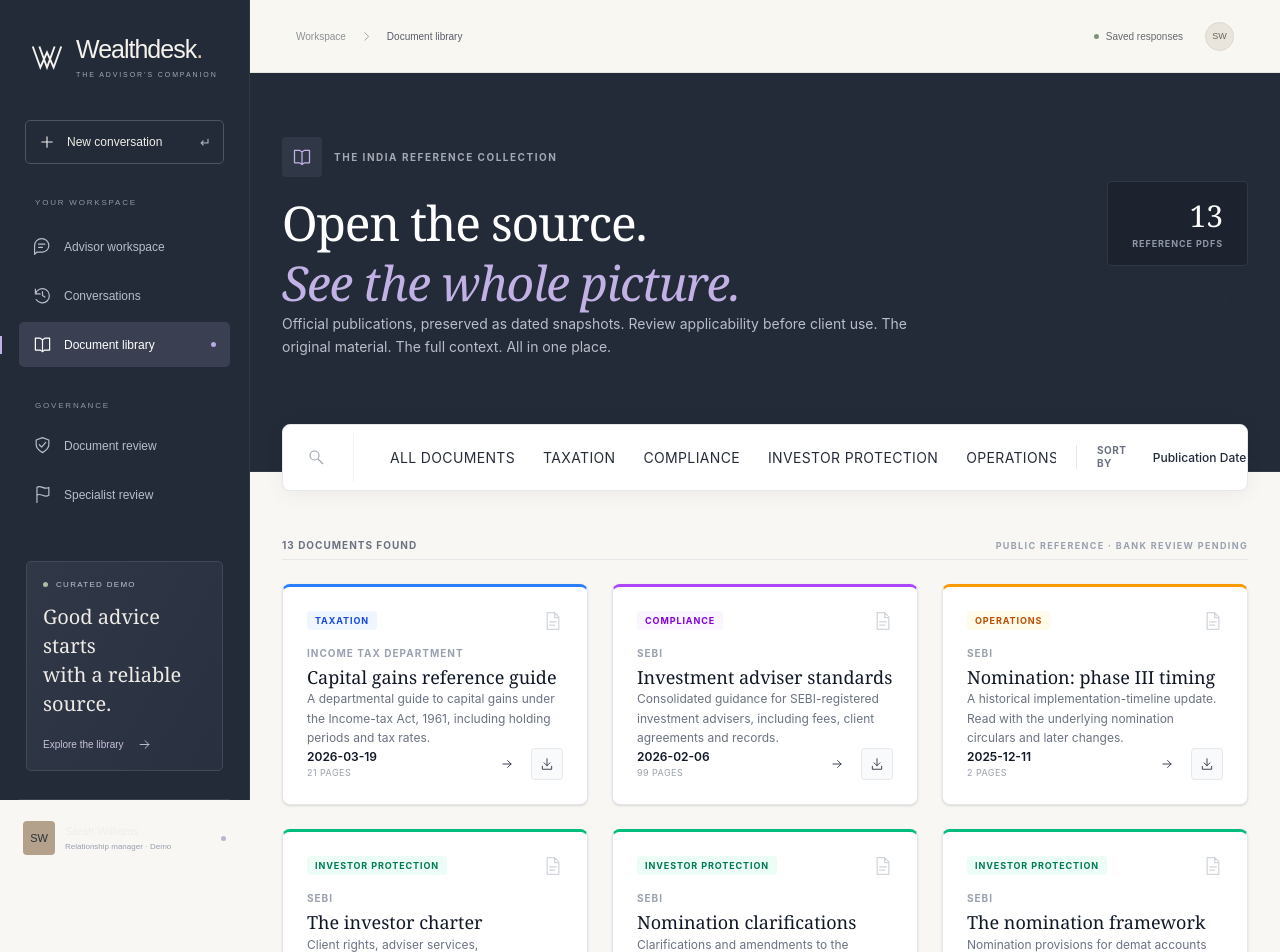
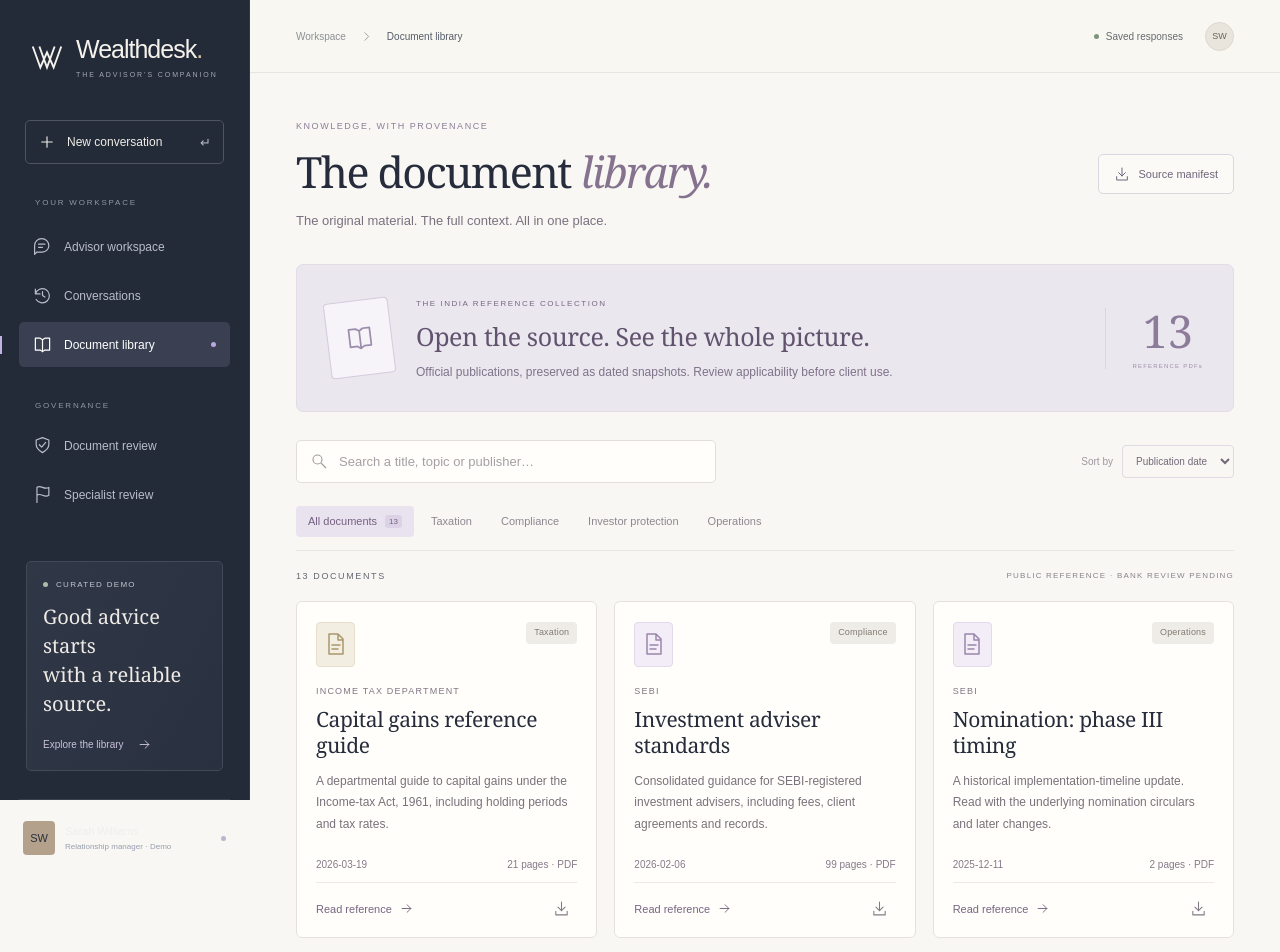
Before and after one commit to Aayush-207/wealth-advisor-copilot, a Next.js app in the folder frontend/: page /documents in a window 1280 px wide. Shown: the top 952 px of the page. Built offline with nearby package versions, Linux system fonts and the light colour scheme.

Commit message:
style: Revert to old document library design

```diff
--- a/frontend/src/app/documents/page.tsx
+++ b/frontend/src/app/documents/page.tsx
@@ -3,8 +3,8 @@
 import Link from "next/link";
 import { documents, type Citation } from "@/lib/knowledge";
 import Icon from "@/components/Icon";
+import PageHeading from "@/components/PageHeading";
 import EvidenceDrawer from "@/components/EvidenceDrawer";
-
 const categories = [
   "All documents",
   "Taxation",
@@ -12,21 +12,11 @@
   "Investor protection",
   "Operations",
 ];
-
-const categoryColors: Record<string, string> = {
-  "Taxation": "border-t-blue-500 text-blue-700 bg-blue-50",
-  "Compliance": "border-t-purple-500 text-purple-700 bg-purple-50",
-  "Investor protection": "border-t-emerald-500 text-emerald-700 bg-emerald-50",
-  "Operations": "border-t-amber-500 text-amber-700 bg-amber-50",
-  "All documents": "border-t-gray-500 text-gray-700 bg-gray-50",
-};
-
 export default function Library() {
   const [search, setSearch] = useState("");
   const [filter, setFilter] = useState("All documents");
   const [sort, setSort] = useState("newest");
   const [citation, setCitation] = useState<Citation | null>(null);
-
   const filtered = documents
     .filter(
       (d) =>
@@ -40,151 +30,110 @@
         ? a.title.localeCompare(b.title)
         : b.date.localeCompare(a.date),
     );
-
   return (
-    <div className="min-h-screen bg-[#f8f7f3] pb-24 font-sans">
-
-      {/* Professional Hero Banner */}
-      <div className="bg-[#232a38] pt-16 pb-28 px-8 border-b border-[#303847]">
-        <div className="max-w-7xl mx-auto flex flex-col md:flex-row justify-between items-start md:items-center gap-6">
-          <div className="max-w-2xl">
-            <div className="flex items-center gap-3 mb-4">
-              <div className="w-10 h-10 bg-[#303847] rounded flex items-center justify-center text-[#c1b1e4]">
-                <Icon name="book" size={20} />
+    <div className="standard-page">
+      <PageHeading
+        eyebrow="KNOWLEDGE, WITH PROVENANCE"
+        title="The document"
+        italic="library."
+        description="The original material. The full context. All in one place."
+        action={
+          <a
+            className="secondary-button"
+            href="/documents/provenance.json"
+            download
+          >
+            <Icon name="download" size={16} />
+            Source manifest
+          </a>
+        }
+      />
+      <div className="library-banner">
+        <div className="banner-icon">
+          <Icon name="book" size={28} />
         </div>
-              <span className="text-[#a3a9b4] text-[10px] font-bold tracking-[0.15em] uppercase">
-                The India Reference Collection
-              </span>
-            </div>
-            <h1 className="font-serif text-4xl md:text-5xl text-white font-normal leading-tight mb-4 tracking-tight">
-              Open the source. <br />
-              <em className="text-[#c1b1e4] italic">See the whole picture.</em>
-            </h1>
-            <p className="text-[#b9bec9] text-sm leading-relaxed">
-              Official publications, preserved as dated snapshots. Review applicability before client use. The original material. The full context. All in one place.
+        <div>
+          <span className="eyebrow">THE INDIA REFERENCE COLLECTION</span>
+          <h2>Open the source. See the whole picture.</h2>
+          <p>
+            Official publications, preserved as dated snapshots. Review
+            applicability before client use.
           </p>
         </div>
-
-          <div className="flex flex-col items-start md:items-end gap-4">
-            <div className="bg-[#1c222e] border border-[#303847] px-6 py-4 rounded text-right">
-              <div className="text-3xl font-serif text-white mb-1">{documents.length}</div>
-              <div className="text-[#8f97a8] text-[9px] uppercase tracking-widest font-bold">Reference PDFs</div>
-            </div>
-
-            <a
-              href="/documents/provenance.json"
-              download
-              className="flex items-center gap-2 text-[#c1b1e4] hover:text-white transition-colors text-xs font-semibold uppercase tracking-wider py-2"
-            >
-              <Icon name="download" size={14} />
-              Download Source Manifest
-            </a>
+        <div className="banner-count">
+          <strong>{documents.length}</strong>
+          <span>REFERENCE PDFs</span>
         </div>
       </div>
-      </div>
-
-      {/* Control Bar */}
-      <div className="max-w-7xl mx-auto px-6 sm:px-8 -mt-12 relative z-10 mb-12">
-        <div className="bg-white rounded-lg shadow-[0_4px_20px_rgb(0,0,0,0.05)] border border-gray-200 p-2 flex flex-col lg:flex-row justify-between items-stretch lg:items-center">
-
-          <div className="relative flex-1 flex items-center px-4 py-2 border-b lg:border-b-0 lg:border-r border-gray-100">
-            <div className="text-gray-400 mr-3">
+      <div className="library-controls">
+        <div className="search-field">
           <Icon name="search" size={18} />
-            </div>
           <input
-              className="w-full bg-transparent border-none text-gray-800 text-sm focus:outline-none focus:ring-0 placeholder-gray-400 py-2"
-              placeholder="Search a title, topic or publisher..."
+            aria-label="Search documents"
+            placeholder="Search a title, topic or publisher…"
             value={search}
             onChange={(e) => setSearch(e.target.value)}
           />
           {search && (
             <button
-                className="text-gray-400 hover:text-gray-600 p-1"
+              className="icon-button"
+              aria-label="Clear document search"
               onClick={() => setSearch("")}
             >
               <Icon name="close" size={14} />
             </button>
           )}
         </div>
-
-          <div className="flex flex-col sm:flex-row items-center gap-2 lg:gap-4 p-2 lg:px-6">
-            <div className="flex gap-1 overflow-x-auto w-full sm:w-auto pb-2 sm:pb-0 hide-scrollbar">
+        <label className="sort-select">
+          Sort by{" "}
+          <select
+            aria-label="Sort documents"
+            value={sort}
+            onChange={(e) => setSort(e.target.value)}
+          >
+            <option value="newest">Publication date</option>
+            <option value="name">Title A–Z</option>
+          </select>
+        </label>
+      </div>
+      <div className="filter-tabs" aria-label="Document categories">
         {categories.map((c) => (
           <button
             key={c}
+            aria-pressed={filter === c}
+            className={filter === c ? "selected" : ""}
             onClick={() => setFilter(c)}
-                  className={`whitespace-nowrap px-3 py-1.5 rounded text-[11px] font-semibold tracking-wide uppercase transition-all ${
-                    filter === c
-                      ? "bg-[#232a38] text-white"
-                      : "text-gray-500 hover:bg-gray-100"
-                  }`}
           >
             {c}
+            {c === "All documents" && <span>{documents.length}</span>}
           </button>
         ))}
       </div>
-
-            <div className="h-6 w-px bg-gray-200 hidden sm:block mx-1"></div>
-
-            <div className="flex items-center text-xs font-medium text-gray-500 w-full sm:w-auto justify-between sm:justify-start px-2 sm:px-0">
-              <span className="mr-2 uppercase tracking-wider text-[10px] font-bold">Sort by</span>
-              <select
-                className="bg-transparent text-gray-800 font-semibold focus:outline-none cursor-pointer py-1"
-                value={sort}
-                onChange={(e) => setSort(e.target.value)}
+      <div className="section-label results-label">
+        <span>
+          {filtered.length} DOCUMENT{filtered.length === 1 ? "" : "S"}
+        </span>
+        <span>PUBLIC REFERENCE · BANK REVIEW PENDING</span>
+      </div>
+      {filtered.length ? (
+        <div className="document-grid">
+          {filtered.map((d, i) => (
+            <article
+              className="library-card"
+              key={d.id}
+              style={{ animationDelay: `${Math.min(i, 5) * 45}ms` }}
             >
-                <option value="newest">Publication Date</option>
-                <option value="name">Title A-Z</option>
-              </select>
+              <div className="library-card-top">
+                <span
+                  className={`doc-icon ${d.category === "Taxation" ? "tax" : ""}`}
+                >
+                  <Icon name="file" size={24} />
+                </span>
+                <span className="pill neutral">{d.category}</span>
               </div>
-          </div>
-        </div>
-      </div>
-
-      <div className="max-w-7xl mx-auto px-6 sm:px-8">
-
-        {/* Results Info */}
-        <div className="flex justify-between items-end mb-6 border-b border-gray-200 pb-2">
-          <span className="text-gray-500 text-[10px] uppercase tracking-widest font-bold">
-            {filtered.length} Document{filtered.length === 1 ? "" : "s"} found
-          </span>
-          <span className="text-gray-400 text-[9px] uppercase tracking-[0.15em] font-bold hidden sm:block">
-            Public Reference &middot; Bank Review Pending
-          </span>
-        </div>
-
-        {/* Professional Document Grid */}
-        {filtered.length > 0 ? (
-          <div className="grid grid-cols-1 md:grid-cols-2 lg:grid-cols-3 gap-6">
-            {filtered.map((d) => {
-              const categoryTheme = categoryColors[d.category] || categoryColors["All documents"];
-              const borderColor = categoryTheme.split(' ')[0]; // Gets the border-t-* class
-              const textColor = categoryTheme.split(' ')[1]; // Gets the text-* class
-              const bgColor = categoryTheme.split(' ')[2]; // Gets the bg-* class
-
-              return (
-                <article
-                  key={d.id}
-                  className={`bg-white rounded-lg shadow-sm hover:shadow-md border border-gray-200 hover:border-gray-300 transition-all duration-200 flex flex-col h-full overflow-hidden ${borderColor} border-t-[3px]`}
-                >
-                  <div className="p-6 flex flex-col flex-grow relative">
-
-                    <div className="flex justify-between items-start mb-4">
-                      <span className={`px-2 py-1 rounded-sm text-[9px] font-bold uppercase tracking-widest ${bgColor} ${textColor}`}>
-                        {d.category}
-                      </span>
-                      <div className="text-gray-300">
-                        <Icon name="file" size={20} />
-                      </div>
-                    </div>
-
-                    <span className="text-[10px] font-bold text-gray-400 uppercase tracking-widest mb-1.5 block">
-                      {d.issuer}
-                    </span>
-
-                    <h2 className="text-lg font-serif text-gray-900 mb-3 leading-snug">
+              <span className="document-issuer">{d.issuer}</span>
+              <h2>
                 <button
-                        className="text-left focus:outline-none hover:text-[#6356a4] transition-colors"
                   onClick={() =>
                     setCitation({
                       documentId: d.id,
@@ -197,19 +146,14 @@
                   {d.shortTitle}
                 </button>
               </h2>
-
-                    <p className="text-gray-500 text-xs leading-relaxed mb-6 flex-grow line-clamp-3">
-                      {d.summary}
-                    </p>
-
-                    <div className="flex items-center justify-between mt-auto">
-                      <div className="flex flex-col">
-                        <span className="text-gray-900 font-semibold text-xs">{d.date}</span>
-                        <span className="text-gray-400 text-[9px] uppercase tracking-wider mt-0.5">{d.pages} pages</span>
+              <p>{d.summary}</p>
+              <div className="document-details">
+                <span>{d.date}</span>
+                <span>{d.pages} pages · PDF</span>
               </div>
-
-                      <div className="flex gap-2">
+              <div className="library-card-bottom">
                 <button
+                  className="text-button"
                   onClick={() =>
                     setCitation({
                       documentId: d.id,
@@ -218,72 +162,51 @@
                       summary: d.summary,
                     })
                   }
-                          className="flex items-center justify-center w-8 h-8 rounded border border-gray-200 text-gray-500 hover:border-gray-400 hover:text-gray-700 transition-colors bg-gray-50"
-                          title="Read Reference"
                 >
-                          <Icon name="arrow" size={14} />
+                  Read reference
+                  <Icon name="arrow" size={15} />
                 </button>
                 <a
                   href={d.file}
                   download
-                          className="flex items-center justify-center w-8 h-8 rounded border border-gray-200 text-gray-500 hover:border-gray-400 hover:text-gray-700 transition-colors bg-gray-50"
-                          title={`Download ${d.title}`}
+                  className="icon-button"
+                  aria-label={`Download ${d.title}`}
                 >
-                          <Icon name="download" size={14} />
+                  <Icon name="download" size={17} />
                 </a>
               </div>
-                    </div>
-                  </div>
             </article>
-              );
-            })}
+          ))}
         </div>
       ) : (
-          <div className="bg-white border border-gray-200 rounded-lg p-16 flex flex-col items-center justify-center text-center shadow-sm">
-            <div className="w-16 h-16 bg-gray-50 rounded-full flex items-center justify-center text-gray-300 mb-4">
-              <Icon name="search" size={28} />
-            </div>
-            <h3 className="text-xl font-serif text-gray-800 mb-2">No documents found</h3>
-            <p className="text-gray-500 text-sm mb-6 max-w-md">Try adjusting your search terms or filter selection to find what you're looking for.</p>
+        <div className="empty-state">
+          <Icon name="search" size={35} />
+          <h2>No documents found.</h2>
+          <p>Try a broader term or another category.</p>
           <button
-              className="bg-[#232a38] hover:bg-[#303847] text-white px-5 py-2 rounded text-xs font-semibold tracking-wide uppercase transition-colors"
+            className="secondary-button"
             onClick={() => {
               setSearch("");
               setFilter("All documents");
             }}
           >
-              Reset Filters
+            Reset filters
           </button>
         </div>
       )}
-      </div>
-
-      {/* Footer Disclaimer */}
-      <div className="max-w-4xl mx-auto mt-16 px-6 text-center">
-        <div className="inline-flex items-center justify-center w-8 h-8 bg-[#e8e6df] rounded-full text-gray-500 mb-3">
-          <Icon name="shield" size={14} />
-        </div>
-        <p className="text-[9px] text-gray-500 leading-relaxed uppercase tracking-widest font-bold max-w-2xl mx-auto">
-          These are public regulatory and tax references, not an approved bank policy set. Historical publications may have later amendments.
-          <Link href="/admin" className="text-gray-700 hover:text-[#6356a4] ml-1 border-b border-gray-300">Review the collection</Link>.
+      <div className="library-disclaimer">
+        <Icon name="shield" size={18} />
+        <p>
+          These are public regulatory and tax references, not an approved bank
+          policy set. Historical publications may have later amendments.{" "}
+          <Link href="/admin">Review the collection</Link>.
         </p>
       </div>
-
       <EvidenceDrawer
         key={citation?.documentId ?? "none"}
         citation={citation}
         onClose={() => setCitation(null)}
       />
-
-      <style jsx global>{`
-        .hide-scrollbar::-webkit-scrollbar {
-          display: none;
-        }
-        .hide-scrollbar {
-          -ms-overflow-style: none;
-          scrollbar-width: none;
-        }
-      `}</style>
     </div>
   );
 }
```
Lines whose indentation alone changed are shown as unchanged.
